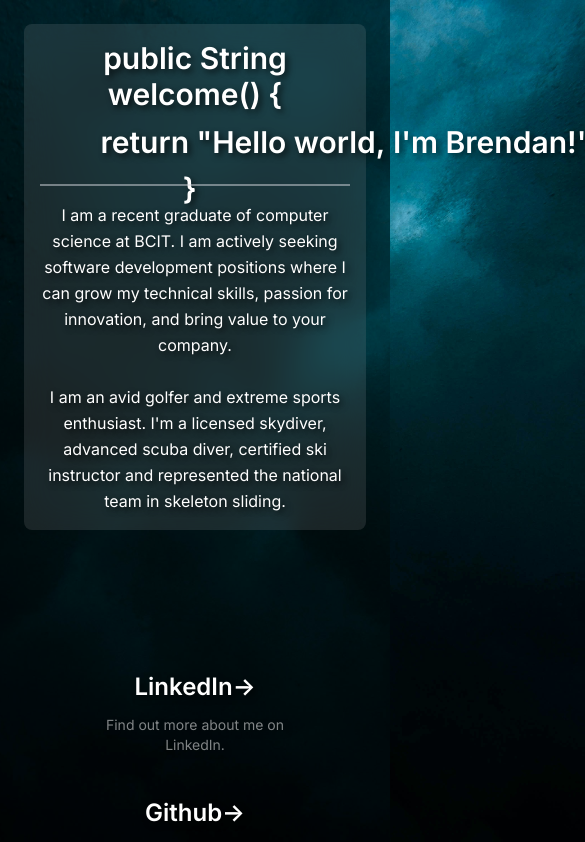
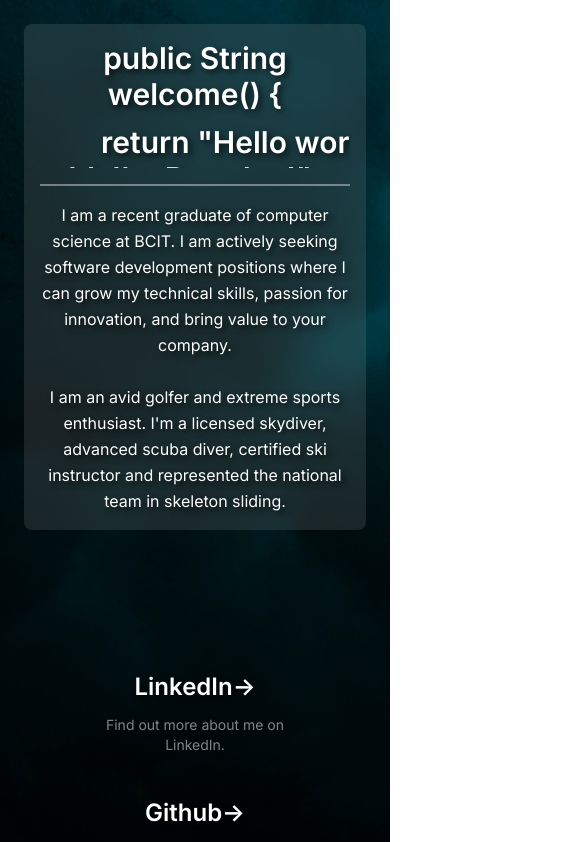
Before and after one commit to Brendan-Doy1e/Portfolio-Website, a Next.js app: page / in a window 390 px wide. Shown: the top 842 px of the page, 585 px wide, since content can reach past the window. Built offline with nearby package versions, Linux system fonts and the light colour scheme.

Commit message:
Hopefully fixed the typeanimation on mobile

```diff
--- a/app/globals.css
+++ b/app/globals.css
@@ -333,3 +333,12 @@ body {
   width: 20%;
   margin: 0 auto;
 }
+
+.overflow-hidden {
+  overflow: hidden;
+}
+
+.text-wrap {
+  word-wrap: break-word;
+  white-space: normal;
+}
--- a/components/AboutMeSection.tsx
+++ b/components/AboutMeSection.tsx
@@ -4,7 +4,9 @@ import TypeAnimationComponent from './TypeAnimationComponent';
 export default function AboutMeSection() {
   return (
     <div className="flex-1 mb-32 lg:mb-0 w-full lg:w-2/3 lg:text-left text-center flex flex-col justify-center bg-white bg-opacity-10 backdrop-blur-lg rounded-lg p-4 sm:p-6">
-      <TypeAnimationComponent />
+      <div className="overflow-hidden max-w-full">
+        <TypeAnimationComponent />
+      </div>
       <hr className="my-4 border-t-2 border-gray-300 opacity-50" />
       <p className="max-w-full sm:max-w-[80ch] text-base sm:text-lg leading-relaxed text-white text-shadow-lg">
         I am a recent graduate of computer science at BCIT. I am actively seeking software development positions where I can grow my technical skills,
--- a/components/TypeAnimationComponent.tsx
+++ b/components/TypeAnimationComponent.tsx
@@ -5,7 +5,7 @@ import { TypeAnimation } from 'react-type-animation';
 
 export default function TypeAnimationComponent() {
   return (
-    <div className="h-32">
+    <div className="h-32 overflow-hidden text-wrap">
       <div className="mb-3 text-3xl font-semibold text-white text-shadow-lg">
         <TypeAnimation
           sequence={['public String welcome() {']}
```
